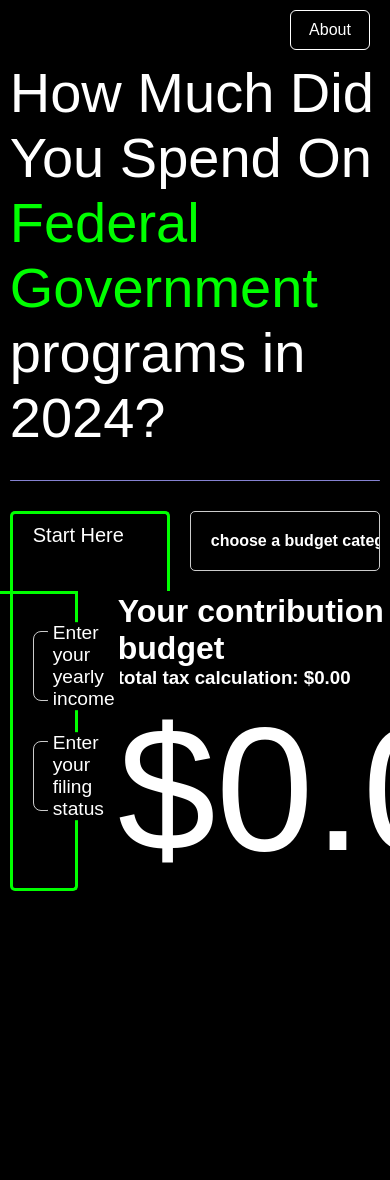
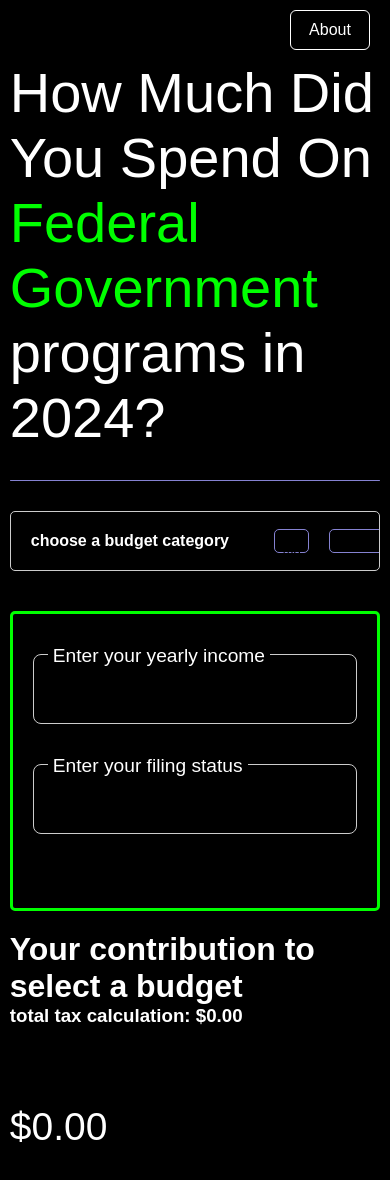
Before and after one commit to GiaredL/howmanytaxes, a Next.js app: page / in a window 390 px wide. Shown: the top 1180 px of the page. Before the commit the page ends 891 px from the top, so only its background shows below. Built offline with nearby package versions, Linux system fonts and the light colour scheme; a web font is replaced by a local one.

Commit message:
added mobile responsiveness

```diff
--- a/src/app/page.module.css
+++ b/src/app/page.module.scss
@@ -91,6 +91,10 @@
   border-start-end-radius: 5px;
   width: 160px;
   height: 80px;
+
+  @media (max-width: 700px) {
+    display: none;
+  }
 }
 
 .leftLabel p {
@@ -106,6 +110,11 @@
   width: 100%;
   border-end-end-radius: 5px;
   height: 300px;
+
+  @media (max-width: 700px) {
+    border: 3px solid lime;
+    border-radius: 5px;
+  }
 }
 
 .inputLabels input,
@@ -134,6 +143,10 @@
   width: 239px;
   height: 0;
   border-top: 3px solid lime;
+
+  @media (max-width: 700px) {
+    border: none;
+  }
 }
 
 .main {
@@ -182,10 +195,19 @@
 .heroContainers {
   display: flex;
   gap: 20px;
+
+  @media (max-width: 700px) {
+    flex-direction: column;
+    margin-top: 40px;
+  }
 }
 
 .inputContainer {
   width: 400px;
+
+  @media (max-width: 700px) {
+    width: 100%;
+  }
 }
 
 .resultContainer {
@@ -195,6 +217,10 @@
   padding: 0 20px;
   max-width: 550px;
   /* align-items: center; */
+
+  @media (max-width: 700px) {
+    padding: 0;
+  }
 }
 
 .contributionContainer {
@@ -202,6 +228,13 @@
   align-items: center;
   width: 100%;
   height: 200px;
-  font-size: 11rem;
+  font-size: clamp(2rem, 10vw, 11rem);
   max-width: 100%;
+
+  @media (max-width: 700px) {
+    .contributionContainer {
+      font-size: 3rem;
+      height: 100px;
+    }
+  }
 }
--- a/src/app/page.tsx
+++ b/src/app/page.tsx
@@ -1,6 +1,6 @@
 'use client'
 import { useState, useEffect } from 'react'
-import styles from './page.module.css'
+import styles from './page.module.scss'
 import { budgets, totalTaxDollars } from './constants/budgets'
 import { calculateTax, calculateTaxContribution, type FilingStatus } from './utils/taxCalculations'
 import { formatCurrencyWithSymbol } from './utils/formatters'
```
